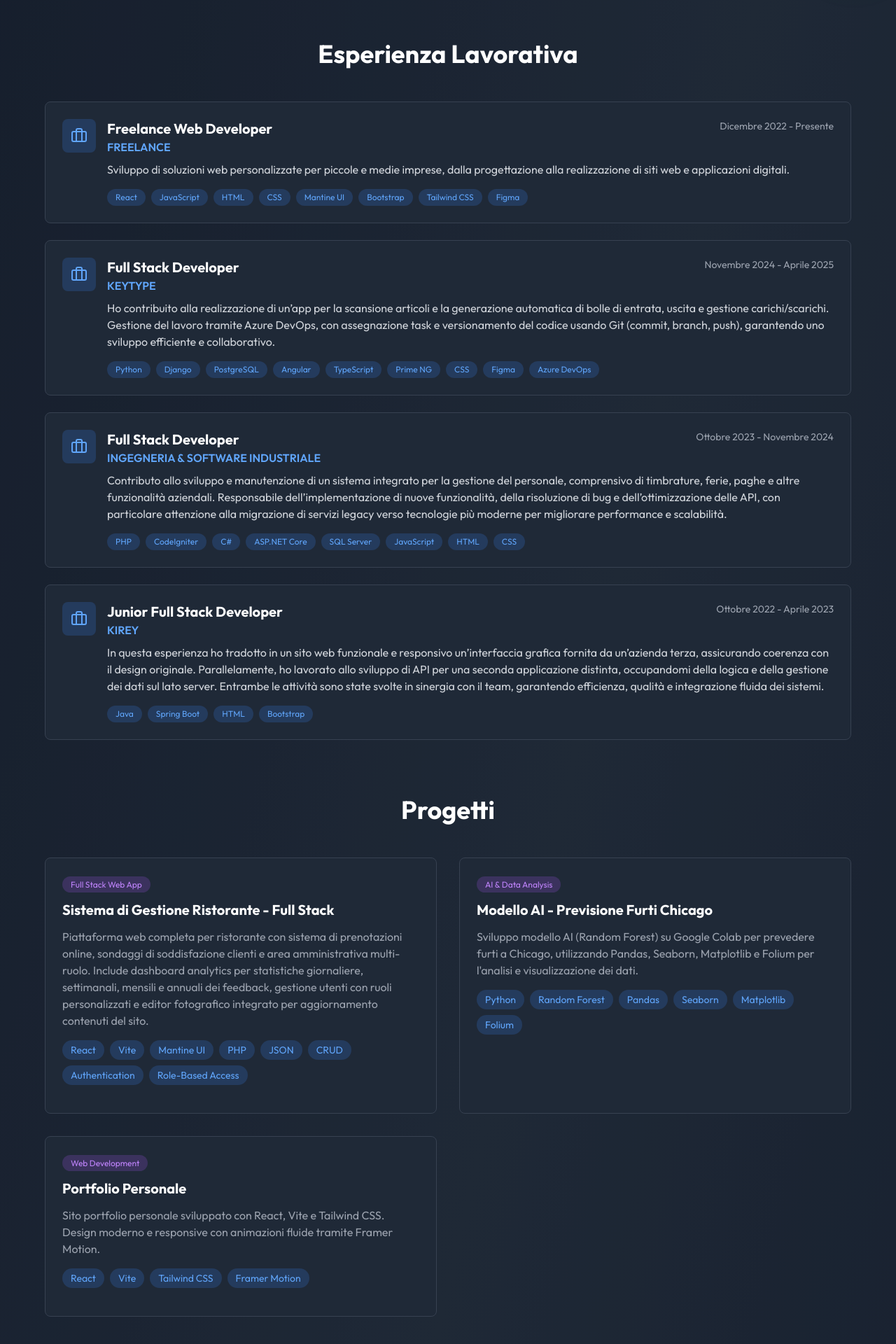
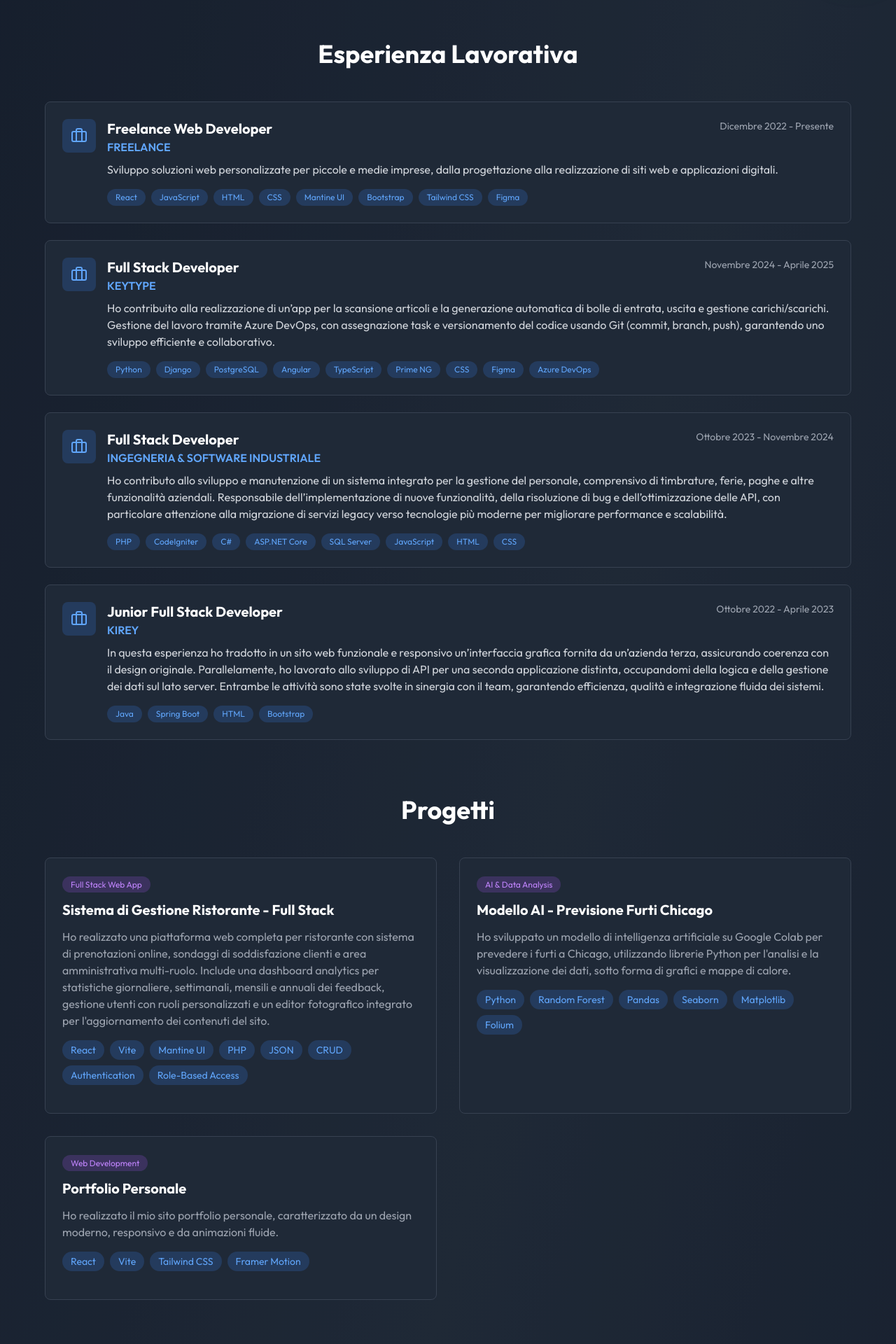
Before and after one commit to yaaniik/cvfolio, a React (Vite) app: page / in a window 1280 px wide. Shown: the part 823-2743 px from the top of the page at 70% size. Built offline with nearby package versions, Linux system fonts and the light colour scheme.

Commit message:
fix: Projects,jsx text correction

```diff
--- a/src/components/Projects.jsx
+++ b/src/components/Projects.jsx
@@ -7,7 +7,7 @@ function Projects() {
       company: 'FREELANCE',
       role: 'Freelance Web Developer',
       period: 'Dicembre 2022 - Presente',
-      description: 'Sviluppo di soluzioni web personalizzate per piccole e medie imprese, dalla progettazione alla realizzazione di siti web e applicazioni digitali.',
+      description: 'Sviluppo soluzioni web personalizzate per piccole e medie imprese, dalla progettazione alla realizzazione di siti web e applicazioni digitali.',
       tech: ['React', 'JavaScript', 'HTML', 'CSS', 'Mantine UI', 'Bootstrap', 'Tailwind CSS', 'Figma']
     },
     {
@@ -21,7 +21,7 @@ function Projects() {
       company: 'INGEGNERIA & SOFTWARE INDUSTRIALE',
       role: 'Full Stack Developer',
       period: 'Ottobre 2023 - Novembre 2024',
-      description: 'Contributo allo sviluppo e manutenzione di un sistema integrato per la gestione del personale, comprensivo di timbrature, ferie, paghe e altre funzionalità aziendali. Responsabile dell’implementazione di nuove funzionalità, della risoluzione di bug e dell’ottimizzazione delle API, con particolare attenzione alla migrazione di servizi legacy verso tecnologie più moderne per migliorare performance e scalabilità.',
+      description: 'Ho contributo allo sviluppo e manutenzione di un sistema integrato per la gestione del personale, comprensivo di timbrature, ferie, paghe e altre funzionalità aziendali. Responsabile dell’implementazione di nuove funzionalità, della risoluzione di bug e dell’ottimizzazione delle API, con particolare attenzione alla migrazione di servizi legacy verso tecnologie più moderne per migliorare performance e scalabilità.',
       tech: ['PHP', 'CodeIgniter', 'C#', 'ASP.NET Core', 'SQL Server', 'JavaScript', 'HTML', 'CSS']
     },
     {
@@ -36,7 +36,7 @@ function Projects() {
   const projects = [
     {
     title: 'Sistema di Gestione Ristorante - Full Stack',
-    description: 'Piattaforma web completa per ristorante con sistema di prenotazioni online, sondaggi di soddisfazione clienti e area amministrativa multi-ruolo. Include dashboard analytics per statistiche giornaliere, settimanali, mensili e annuali dei feedback, gestione utenti con ruoli personalizzati e editor fotografico integrato per aggiornamento contenuti del sito.',
+    description: 'Ho realizzato una piattaforma web completa per ristorante con sistema di prenotazioni online, sondaggi di soddisfazione clienti e area amministrativa multi-ruolo. Include una dashboard analytics per statistiche giornaliere, settimanali, mensili e annuali dei feedback, gestione utenti con ruoli personalizzati e un editor fotografico integrato per l\'aggiornamento dei contenuti del sito.',
     tech: ['React', 'Vite', 'Mantine UI', 'PHP', 'JSON', 'CRUD', 'Authentication', 'Role-Based Access'],
     category: 'Full Stack Web App',
     github: '', // Aggiungi link quando carichi su GitHub
@@ -44,7 +44,7 @@ function Projects() {
   },
   {
     title: 'Modello AI - Previsione Furti Chicago',
-    description: 'Sviluppo modello AI (Random Forest) su Google Colab per prevedere furti a Chicago, utilizzando Pandas, Seaborn, Matplotlib e Folium per l\'analisi e visualizzazione dei dati.',
+    description: 'Ho sviluppato un modello di intelligenza artificiale su Google Colab per prevedere i furti a Chicago, utilizzando librerie Python per l\'analisi e la visualizzazione dei dati, sotto forma di grafici e mappe di calore.',
     tech: ['Python', 'Random Forest', 'Pandas', 'Seaborn', 'Matplotlib', 'Folium'],
     category: 'AI & Data Analysis',
     github: '', // Aggiungi il tuo link GitHub se disponibile
@@ -52,7 +52,7 @@ function Projects() {
   },
   {
     title: 'Portfolio Personale',
-    description: 'Sito portfolio personale sviluppato con React, Vite e Tailwind CSS. Design moderno e responsive con animazioni fluide tramite Framer Motion.',
+    description: 'Ho realizzato il mio sito portfolio personale, caratterizzato da un design moderno, responsivo e da animazioni fluide.',
     tech: ['React', 'Vite', 'Tailwind CSS', 'Framer Motion'],
     category: 'Web Development',
     github: '', // Aggiungi il tuo link GitHub
```
